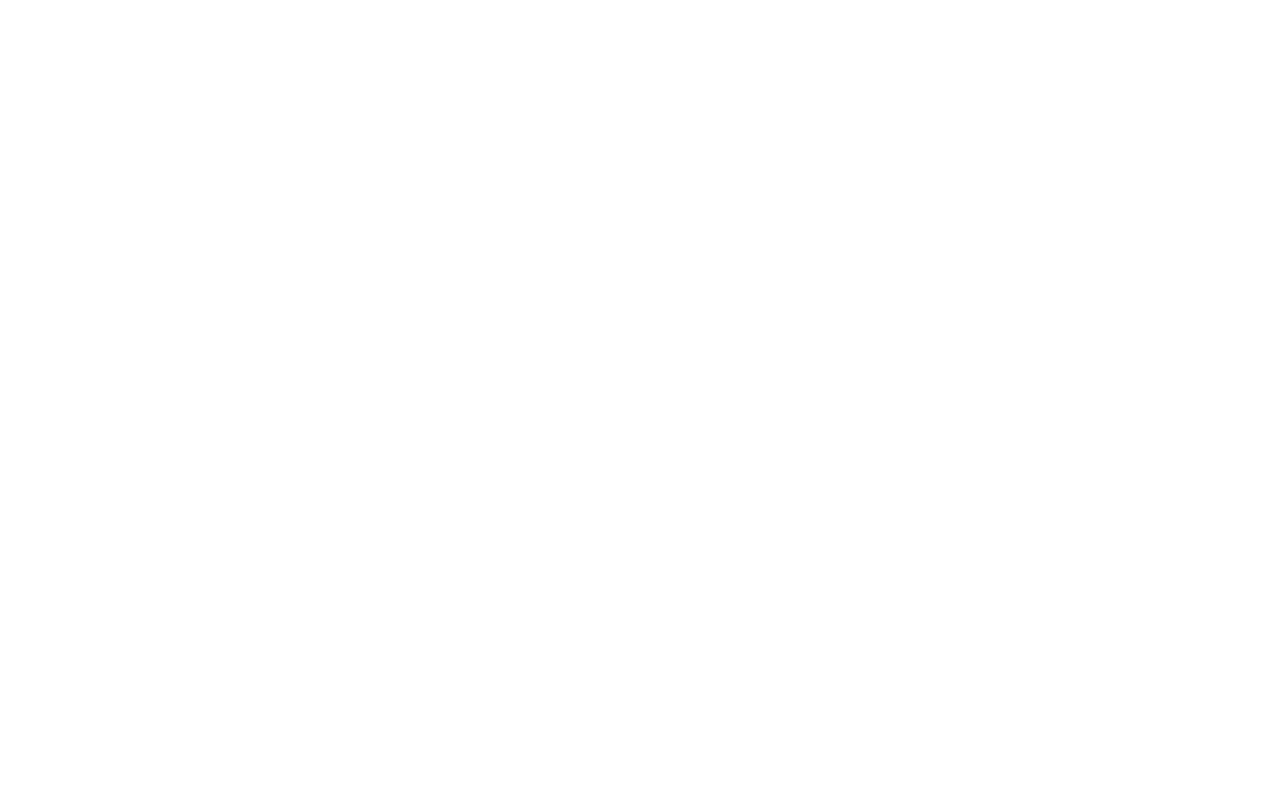
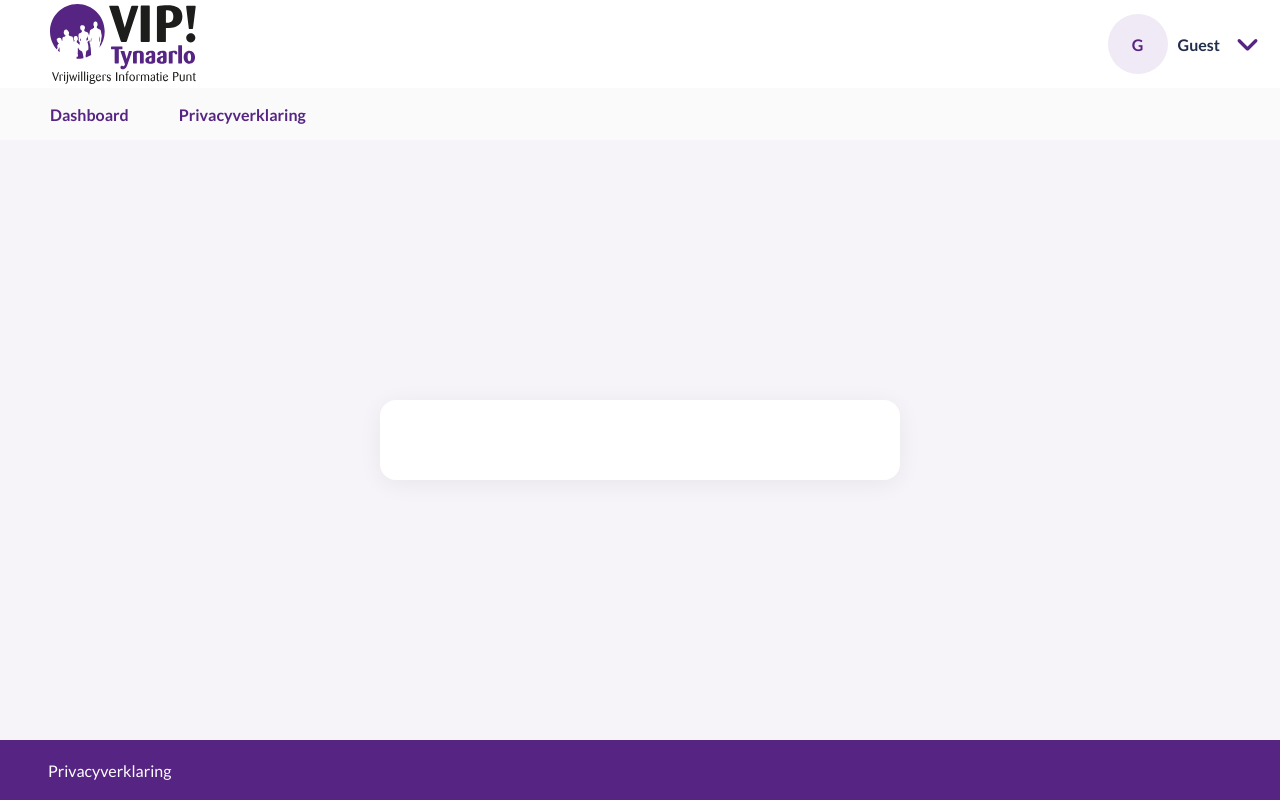
Before and after one commit to fulcrum0/ProjectNeieNaober, a React (Vite) app in the folder NeieNaoberWebApp/frontend/: page /dashboard in a window 1280 px wide. Before the commit this address had no page. Built offline with nearby package versions, Linux system fonts and the light colour scheme; a web font is replaced by a local one.

Commit message:
v0.3
FIXED::
- Logging in now shows the name and the initials of the user on top.

```diff
--- a/NeieNaoberWebApp/frontend/src/components/Header.jsx
+++ b/NeieNaoberWebApp/frontend/src/components/Header.jsx
@@ -1,29 +1,50 @@
-import { Link } from 'react-router-dom'
+import { Link } from 'react-router-dom';
+import './Header.css';
+import logo from '../assets/VIPtynaarlo.svg';
 
-import './Header.css'
+function Header({ showAvatar = true, email = "" }) {
+    const username = email.split("@")[0];
 
-import logo from '../assets/VIPtynaarlo.svg'
+    const initials = username
+        .split(/[._-]/)
+        .filter(Boolean)
+        .map((name) => name[0])
+        .join("")
+        .toUpperCase();
 
-function Header({ showAvatar = true }) {
     return (
         <>
             <div className="header-container">
-                <img className='header-logo-container' src={logo} />
+                <img className="header-logo-container" src={logo} alt="Logo" />
 
                 {showAvatar && (
                     <>
                         <div className="header-profile-container">
-                            <div className="header-profile-avatar">JD</div>
-                            <p className="header-profile-name">Organisatie A</p>
-                            <button className="header-profile-dropdown" aria-label='Open Menu'>
+                            <div className="header-profile-avatar">
+                                {initials}
+                            </div>
+
+                            <p className="header-profile-name">{username}</p>
+
+                            <button
+                                className="header-profile-dropdown"
+                                aria-label="Open Menu"
+                            >
                                 <i className="fa-solid fa-angle-down fa-2x"></i>
                             </button>
                         </div>
-                        <div className='header-navbar'>
+
+                        <div className="header-navbar">
                             <div className="header-navbar-nav">
-                                <Link className='link' to="/dashboard">Dashboard</Link>
-                                <Link className='link' to="/privacy">Privacyverklaring</Link>
+                                <Link className="link" to="/dashboard">
+                                    Dashboard
+                                </Link>
+
+                                <Link className="link" to="/privacy">
+                                    Privacyverklaring
+                                </Link>
                             </div>
+
                             <div className="header-navbar-rol"></div>
                         </div>
                     </>
--- a/NeieNaoberWebApp/frontend/src/index.css
+++ b/NeieNaoberWebApp/frontend/src/index.css
@@ -8,6 +8,15 @@ html,
 body {
   padding: 0;
   margin: 0;
+}
+
+.page-layout {
+  min-height: 100dvh;
+  display: flex;
+  flex-direction: column;
+  background: #f6f4f9;
+  font-family: "Lato", sans-serif;
+  color: #232a4a;
 }
 
 h1,
--- a/NeieNaoberWebApp/frontend/src/main.jsx
+++ b/NeieNaoberWebApp/frontend/src/main.jsx
@@ -6,12 +6,14 @@ import './index.css';
 import '@fortawesome/fontawesome-free/css/all.min.css';
 
 import Login from './pages/Login';
+import Dashboard from './pages/Dashboard'
 
 createRoot(document.getElementById('root')).render(
   <StrictMode>
     <BrowserRouter>
       <Routes>
         <Route path="/" element={<Login />} />
+        <Route path='/dashboard' element={<Dashboard />} />
       </Routes>
     </BrowserRouter>
   </StrictMode>
--- /dev/null
+++ b/NeieNaoberWebApp/frontend/src/pages/Dashboard.jsx
@@ -0,0 +1,23 @@
+import Header from "../components/Header";
+import Footer from "../components/Footer";
+
+import './Dashboard.css'
+
+import { useState } from "react";
+import { useLocation } from "react-router-dom";
+
+function Dashboard() {
+    const { state } = useLocation();
+    const email = state?.email || "Guest";
+    return (
+        <div className="page-layout">
+            <Header showAvatar={true} email={email} />
+            <main className="card">
+
+            </main>
+            <Footer></Footer>
+        </div >
+    )
+}
+
+export default Dashboard;
--- a/NeieNaoberWebApp/frontend/src/pages/Login.css
+++ b/NeieNaoberWebApp/frontend/src/pages/Login.css
@@ -1,12 +1,3 @@
-.page-layout {
-    min-height: 100dvh;
-    display: flex;
-    flex-direction: column;
-    background: #f6f4f9;
-    font-family: "Lato", sans-serif;
-    color: #232a4a;
-}
-
 .page-layout .card {
     width: 100%;
     max-width: 520px;
--- a/NeieNaoberWebApp/frontend/src/pages/Login.jsx
+++ b/NeieNaoberWebApp/frontend/src/pages/Login.jsx
@@ -4,16 +4,21 @@ import Footer from '../components/Footer';
 import './Login.css'
 
 import { useState } from 'react';
+import { useNavigate } from "react-router-dom";
 
 function Login() {
     const [type, setType] = useState('org');
+    const navigate = useNavigate();
 
-    /**
-     * TODO: refactor this method when backend is complete.
-     * const handleSubmit = (e) => {
-            e.preventDefault();
-        };
-     */
+    // TODO: refactor this method when backend is complete.
+    const handleSubmit = (e) => {
+        e.preventDefault();
+        navigate('/dashboard', {
+            state: { email }
+        });
+    };
+    const [email, SetEmail] = useState("");
+
 
     return (
         <div className="page-layout">
@@ -31,9 +36,9 @@ function Login() {
                     </button>
                 </div>
 
-                <form>
+                <form onSubmit={handleSubmit}>
                     <label htmlFor="email">E-mailadred</label>
-                    <input id="email" type="email" required />
+                    <input id="email" type="email" required value={email} onChange={(e) => SetEmail(e.target.value)} />
 
                     <label htmlFor="password">Wachtwoord</label>
                     <input id="password" type="password" required />
```
Also changed, not shown: NeieNaoberWebApp/frontend/src/pages/Dashboard.css (added).
